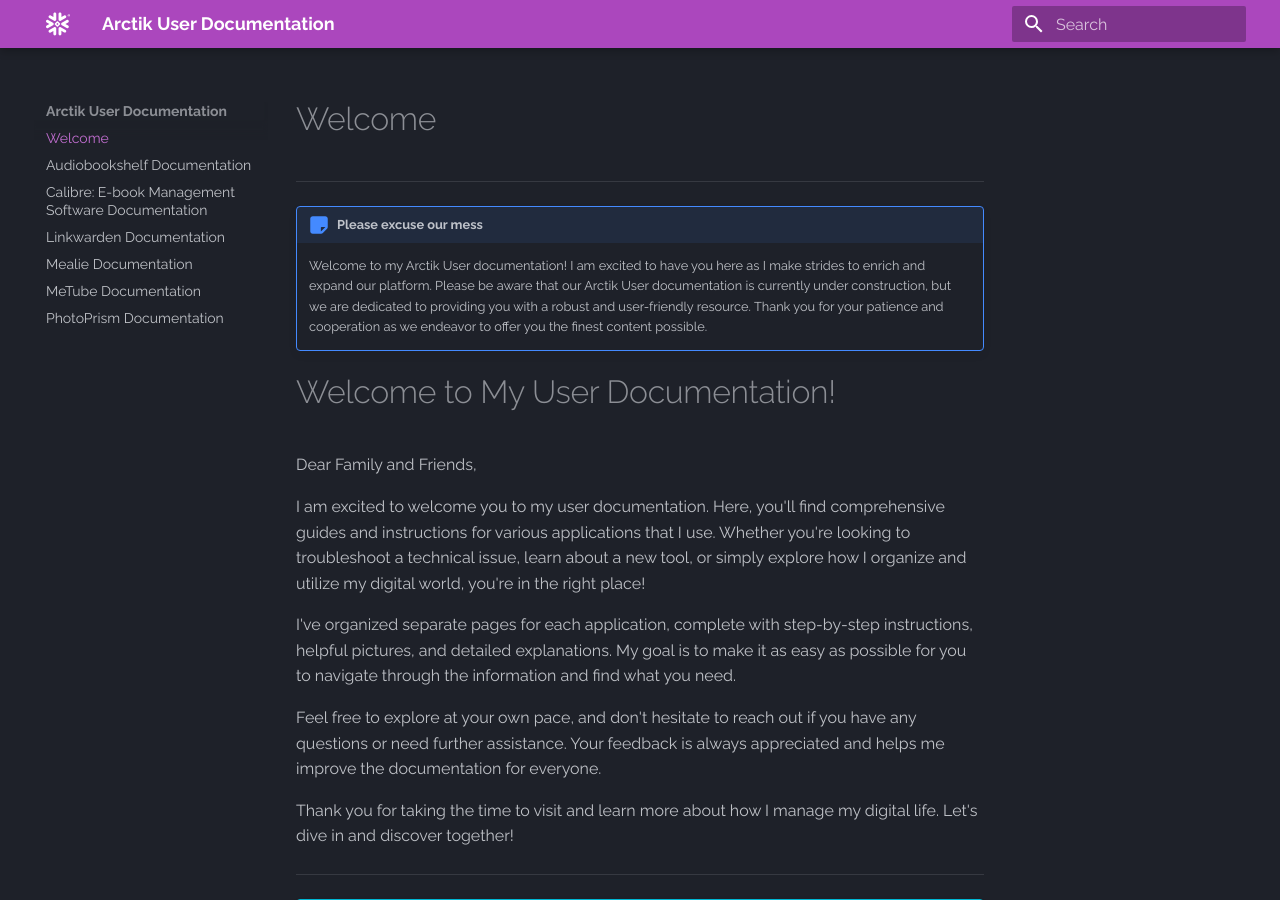
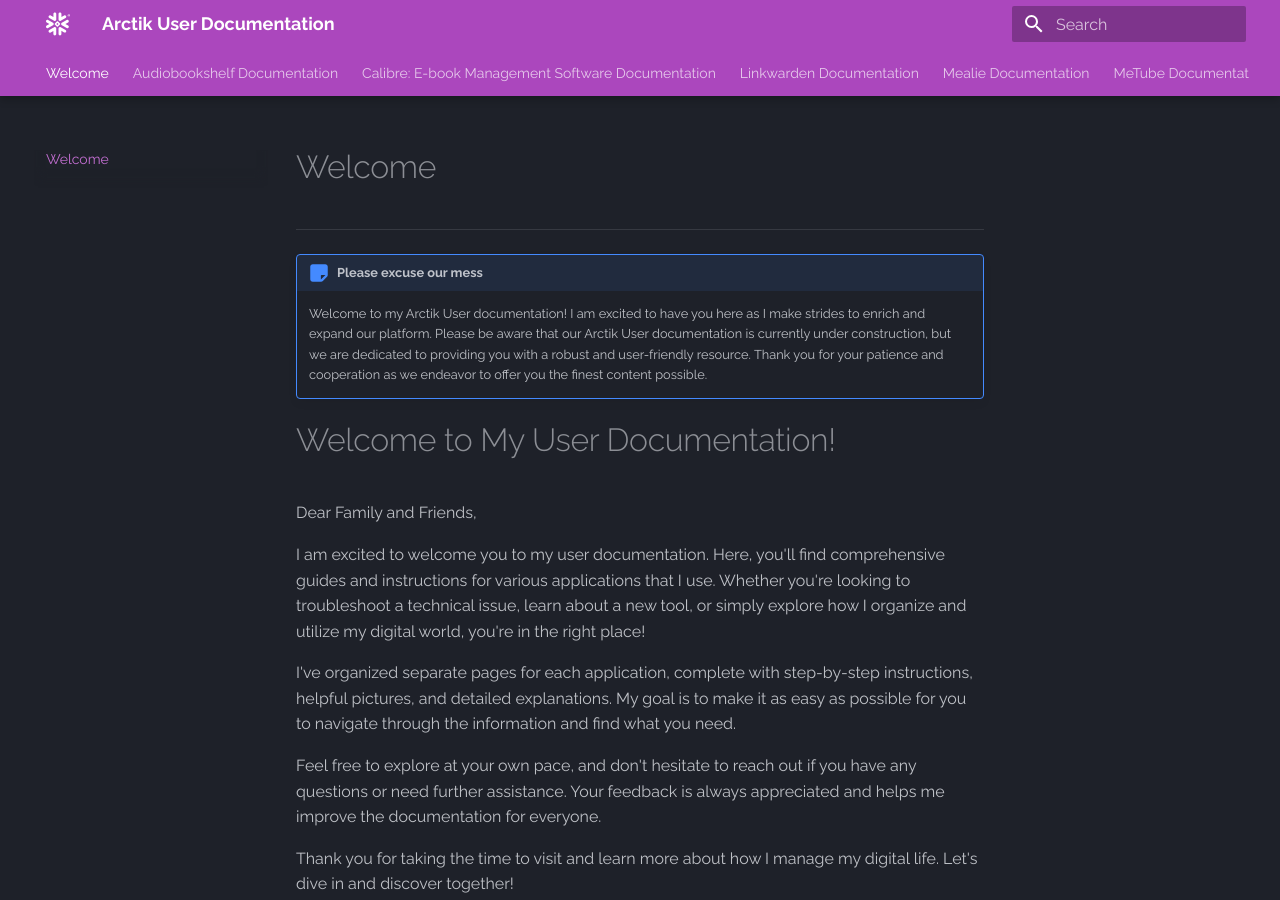
Before and after one commit to ArctikDevs/arctikdevs.github.io, an MkDocs documentation site: the page built from docs/index.md, in a window 1280 px wide and 900 px high. Built offline with MkDocs 1.6.1 and Material for MkDocs 9.7.7, drawn with Linux system fonts in a browser that asks for light colours; emoji names are drawn with the system emoji font; plug-ins that fetch from the network failed and are left out.

Commit message:
mkdocs.yml - Update Features

```diff
--- a/mkdocs.yml
+++ b/mkdocs.yml
@@ -20,6 +20,11 @@
     - navigation.expand
     - navigation.path
     - navigation.prune
+    - navigation.indexes
+    - navigation.tabs
+    - navigation.tabs.sticky
+    - navigation.sections
+    - navigation.expand
     - navigation.indexes
     - toc.follow
     - navigation.top
```
